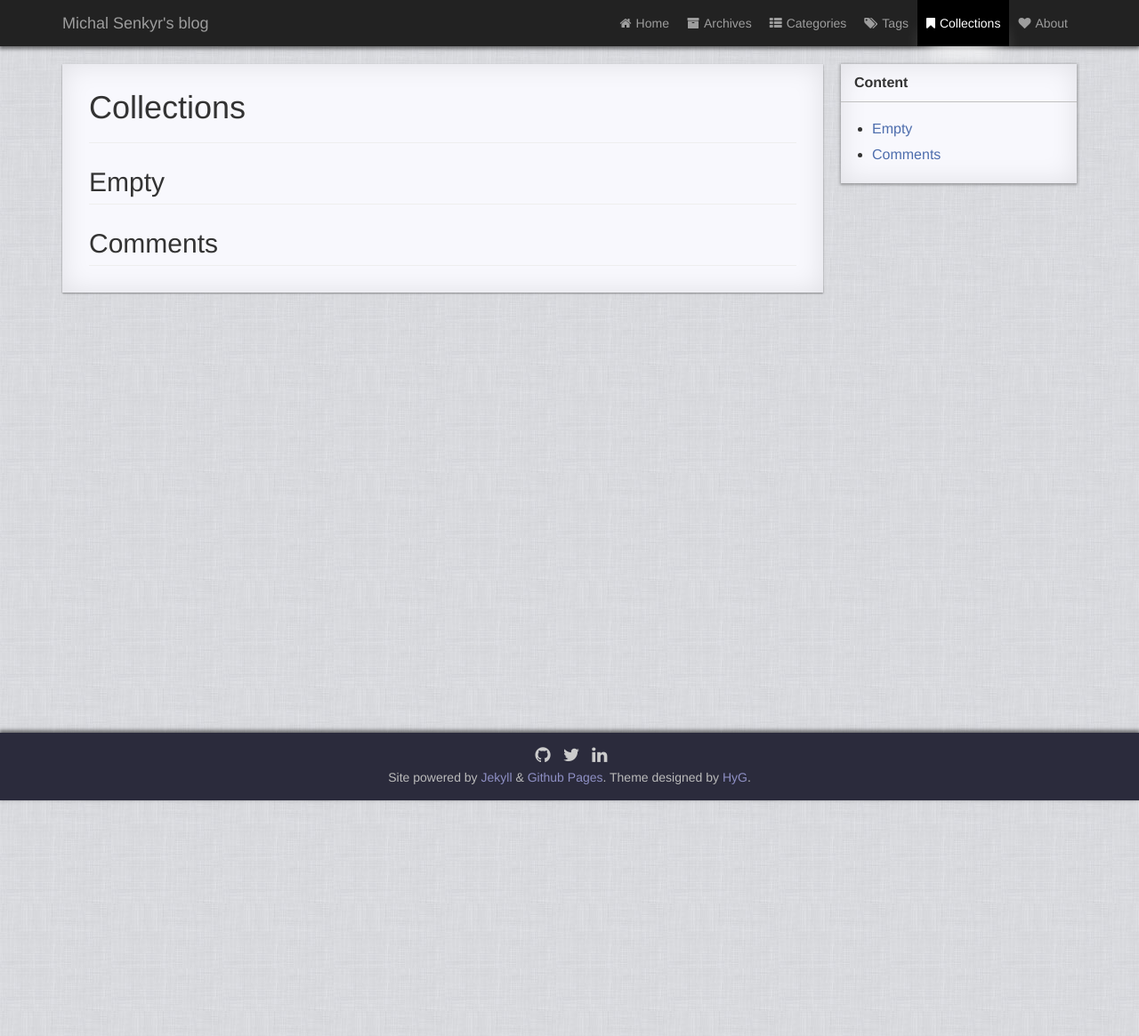
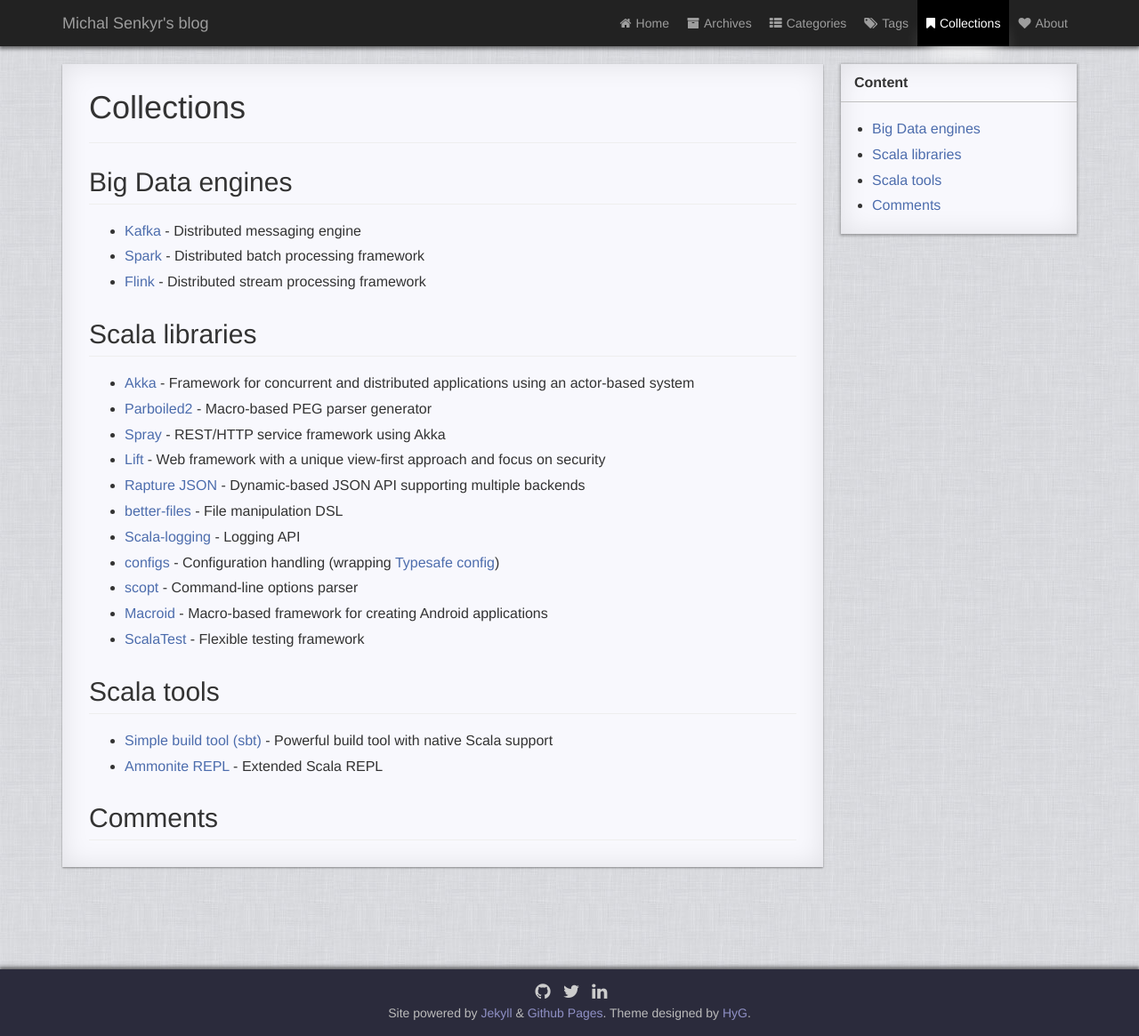
Before and after one commit to michalsenkyr/michalsenkyr.github.io, a Jekyll site: the page built from page/3collections.md, in a window 1280 px wide. Shown: the whole page at 89% size. Built offline with Jekyll 4.4.1, drawn with Linux system fonts in a browser that asks for light colours; comment, search, counter and statistics services are not loaded; a style sheet for code colours, icons or effects is not loaded; before the commit the page ends 900 px from its top, so only the background shows below that.

Commit message:
Add interesting links to collections

```diff
--- a/page/3collections.md
+++ b/page/3collections.md
@@ -9,7 +9,30 @@ type: page
 * content
 {:toc}
 
-## Empty
+## Big Data engines
+
+* [Kafka](http://kafka.apache.org/) - Distributed messaging engine
+* [Spark](https://spark.apache.org/) - Distributed batch processing framework
+* [Flink](http://flink.apache.org/) - Distributed stream processing framework
+
+## Scala libraries
+
+* [Akka](http://akka.io) - Framework for concurrent and distributed applications using an actor-based system
+* [Parboiled2](https://github.com/sirthias/parboiled2) - Macro-based PEG parser generator
+* [Spray](http://spray.io/) - REST/HTTP service framework using Akka
+* [Lift](https://www.liftweb.net/) - Web framework with a unique view-first approach and focus on security
+* [Rapture JSON](http://rapture.io/mod/json) - Dynamic-based JSON API supporting multiple backends
+* [better-files](https://github.com/pathikrit/better-files) - File manipulation DSL
+* [Scala-logging](https://github.com/typesafehub/scala-logging) - Logging API
+* [configs](https://github.com/kxbmap/configs) - Configuration handling (wrapping [Typesafe config](https://github.com/typesafehub/config))
+* [scopt](https://github.com/scopt/scopt) - Command-line options parser
+* [Macroid](http://47deg.github.io/macroid/) - Macro-based framework for creating Android applications
+* [ScalaTest](http://www.scalatest.org/) - Flexible testing framework
+
+## Scala tools
+
+* [Simple build tool (sbt)](http://www.scala-sbt.org/) - Powerful build tool with native Scala support
+* [Ammonite REPL](http://www.lihaoyi.com/Ammonite/#Ammonite-REPL) - Extended Scala REPL
 
 ## Comments
 
```
